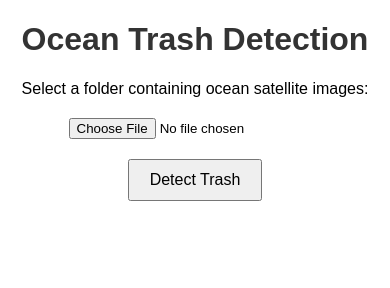
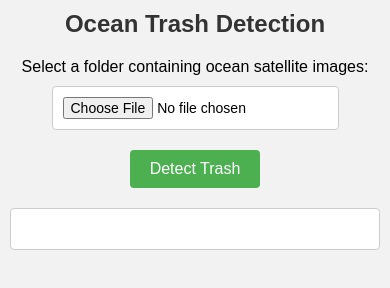
Before and after one commit to OfficialMarvin/ML-Ocean-Trash-Detection, a plain HTML site: page index.html in a window 390 px wide. Drawn offline with Linux system fonts and the light colour scheme.

Commit message:
Update styles.css

```diff
--- a/styles.css
+++ b/styles.css
@@ -1,23 +1,92 @@
+* {
+    box-sizing: border-box;
+    margin: 0;
+    padding: 0;
+}
+
 body {
-  font-family: Arial, sans-serif;
-  text-align: center;
+    font-family: Arial, sans-serif;
+    background-color: #f2f2f2;
+}
+
+.container {
+    max-width: 800px;
+    margin: 0 auto;
+    padding: 20px;
+    text-align: center;
 }
 
 h1 {
-  color: #333;
+    color: #333;
+    margin-bottom: 20px;
 }
 
-input[type="file"] {
-  margin: 20px auto;
+.input-section {
+    margin-bottom: 20px;
 }
 
-button {
-  padding: 10px 20px;
-  font-size: 16px;
+.upload-label {
+    display: block;
+    margin-bottom: 10px;
+    font-size: 18px;
 }
 
-#result {
-  margin-top: 30px;
-  font-size: 18px;
-  font-weight: bold;
+.folder-upload {
+    display: inline-block;
+    padding: 10px;
+    background-color: #fff;
+    border: 1px solid #ccc;
+    border-radius: 4px;
+    font-size: 16px;
 }
+
+.submit-btn {
+    padding: 10px 20px;
+    font-size: 18px;
+    background-color: #4CAF50;
+    color: white;
+    border: none;
+    border-radius: 4px;
+    cursor: pointer;
+    transition: background-color 0.3s ease;
+}
+
+.submit-btn:hover {
+    background-color: #45a049;
+}
+
+.response-display {
+    margin-top: 20px;
+    padding: 20px;
+    background-color: #fff;
+    border: 1px solid #ccc;
+    border-radius: 4px;
+    text-align: center;
+    font-size: 18px;
+}
+
+@media screen and (max-width: 600px) {
+    .container {
+        padding: 10px;
+    }
+
+    h1 {
+        font-size: 24px;
+    }
+
+    .upload-label {
+        font-size: 16px;
+    }
+
+    .folder-upload {
+        font-size: 14px;
+    }
+
+    .submit-btn {
+        font-size: 16px;
+    }
+
+    .response-display {
+        font-size: 16px;
+    }
+}
```
